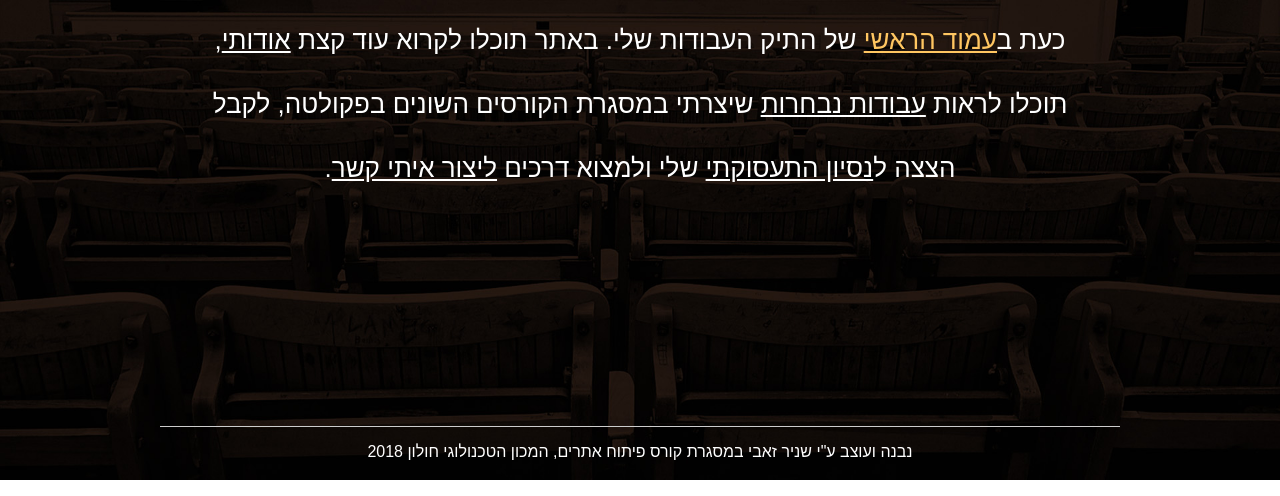
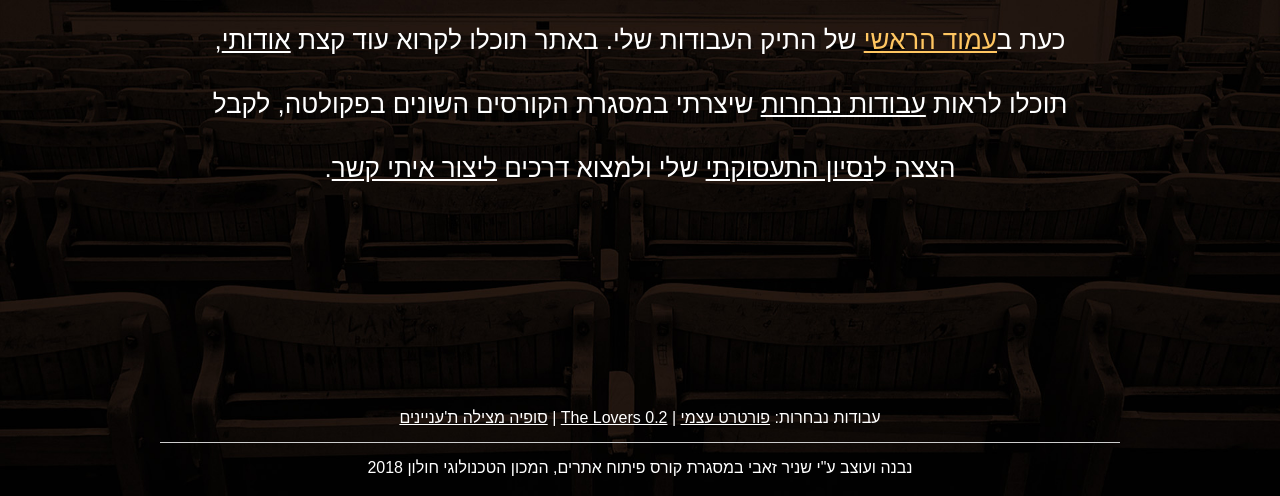
Before and after one commit to snirzeevi/WebDevelopmentCourse, a plain HTML site: page Porfolio/index.html in a window 1280 px wide. Shown: the part 400-896 px from the top of the page. Drawn offline with Linux system fonts and the light colour scheme; a web font is replaced by a local one.

Commit message:
Add files via upload

```diff
--- a/Porfolio/index.html
+++ b/Porfolio/index.html
@@ -32,6 +32,7 @@
             </p>
         </section>
         <footer>
+            <p>עבודות נבחרות: <a href="selfPortrait.html">פורטרט עצמי</a> | <a href="theLovers.html">The Lovers 0.2</a> | <a href="Sofia.html">סופיה מצילה ת'עניינים</a></p>
             <hr />
             <p>נבנה ועוצב ע"י שניר זאבי במסגרת קורס פיתוח אתרים, המכון הטכנולוגי חולון 2018</p>
         </footer>
--- a/Porfolio/styles/myStyle.css
+++ b/Porfolio/styles/myStyle.css
@@ -45,6 +45,25 @@ footer p {
     text-align:center;
     margin: 0 auto;
 }
+
+footer a {
+    text-decoration: underline;
+    color: #fff;
+    -webkit-transition: color 0.35s ease-in-out;
+    -moz-transition: color 0.35s ease-in-out;
+    -ms-transition: color 0.35s ease-in-out;
+    -o-transition: color 0.35s ease-in-out;
+    transition: color 0.35s ease-in-out;
+}
+
+footer a:hover {
+    color: #65bda0;
+}
+
+footer a:active {
+    color: #eb9600;;
+}
+
 
 #logo img {
     display: block;
```
